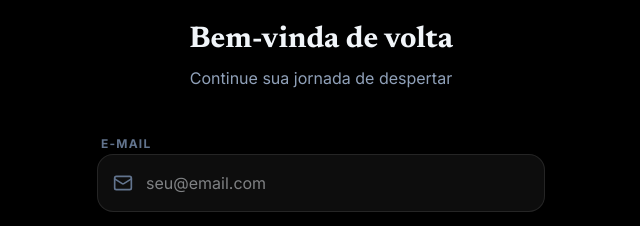
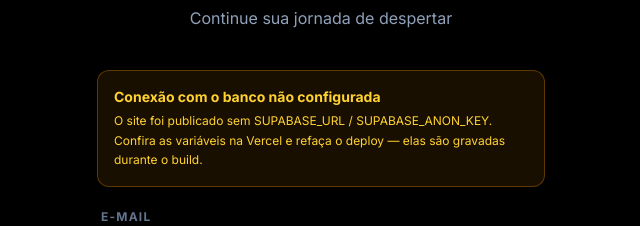
Before and after one commit to Nicevargas/curso-online, a Next.js app: page /login in a window 1280 px wide. Shown: the part 270-496 px from the top of the page, without its empty margins (319-959 px from the left). Built offline with nearby package versions, Linux system fonts and the light colour scheme; no server answers.

Commit message:
atualizar

```diff
--- a/app/api/consultor/route.ts
+++ b/app/api/consultor/route.ts
@@ -56,7 +56,7 @@ export async function POST(req: NextRequest) {
       );
     }
 
-    const geminiKey = process.env.GEMINI_API_KEY || process.env.NEXT_PUBLIC_GEMINI_API_KEY;
+    const geminiKey = process.env.GEMINI_API_KEY;
     const openaiKey = process.env.OPENAI_API_KEY;
 
     let contextText = '';
--- a/app/login/page.tsx
+++ b/app/login/page.tsx
@@ -5,7 +5,7 @@ import { motion } from 'motion/react';
 import { Mail, Lock, ArrowRight, Sparkles, AlertCircle } from 'lucide-react';
 import Link from 'next/link';
 import { useRouter, useSearchParams } from 'next/navigation';
-import { supabase } from '@/lib/supabase';
+import { supabase, isSupabaseConfigured } from '@/lib/supabase';
 import MistikaLogo from '@/components/Logo';
 
 function LoginForm() {
@@ -25,9 +25,12 @@ function LoginForm() {
 
   useEffect(() => {
     async function checkUser() {
-      const { data: { user } } = await supabase.auth.getUser();
-      if (user) {
-        window.location.href = '/';
+      if (!isSupabaseConfigured) return;
+      try {
+        const { data: { user } } = await supabase.auth.getUser();
+        if (user) window.location.href = '/';
+      } catch {
+        // sem conexão com o Supabase: a tela de login continua utilizável
       }
     }
     checkUser();
@@ -35,6 +38,12 @@ function LoginForm() {
 
   const handleLogin = async (e: React.FormEvent) => {
     e.preventDefault();
+
+    if (!isSupabaseConfigured) {
+      setError('O site está sem as variáveis SUPABASE_URL / SUPABASE_ANON_KEY. Refaça o deploy na Vercel.');
+      return;
+    }
+
     setLoading(true);
     setError(null);
     setStatus('Verificando credenciais...');
@@ -63,7 +72,7 @@ function LoginForm() {
       if (err.message?.includes('rate limit exceeded')) {
         setError('Muitas tentativas de login. Por favor, aguarde alguns minutos.');
       } else if (err.message?.includes('Failed to fetch') || err.message?.includes('fetch failed')) {
-        setError('Não foi possível conectar ao Supabase. Verifique SUPABASE_URL / SUPABASE_ANON_KEY.');
+        setError('Não foi possível conectar ao Supabase. Verifique as variáveis na Vercel e se o projeto Supabase não está pausado.');
       } else {
         setError(err.message || 'Erro ao fazer login. Verifique suas credenciais.');
       }
@@ -94,6 +103,16 @@ function LoginForm() {
           <h1 className="text-3xl font-bold text-slate-100 font-display mb-2">Bem-vinda de volta</h1>
           <p className="text-slate-400">Continue sua jornada de despertar</p>
         </div>
+
+        {!isSupabaseConfigured && (
+          <div className="mb-4 p-4 rounded-xl bg-amber-500/10 border border-amber-500/30 text-amber-300 text-sm">
+            <p className="font-bold mb-1">Conexão com o banco não configurada</p>
+            <p className="text-xs leading-relaxed">
+              O site foi publicado sem SUPABASE_URL / SUPABASE_ANON_KEY. Confira as variáveis na
+              Vercel e refaça o deploy — elas são gravadas durante o build.
+            </p>
+          </div>
+        )}
 
         <form onSubmit={handleLogin} className="space-y-4">
           {error && (
--- a/lib/SessionContext.tsx
+++ b/lib/SessionContext.tsx
@@ -75,6 +75,7 @@ export function SessionProvider({ children }: { children: React.ReactNode }) {
     let active = true;
 
     async function init() {
+      try {
         const { data: { user: authUser } } = await supabase.auth.getUser();
         if (!active) return;
 
@@ -83,7 +84,13 @@ export function SessionProvider({ children }: { children: React.ReactNode }) {
           loadedFor.current = authUser.id;
           await loadProfile(authUser.id);
         }
+      } catch (err) {
+        // Sem conexão com o Supabase: seguimos como visitante em vez de travar
+        // o app na tela de carregamento.
+        console.error('Não foi possível ler a sessão:', err);
+      } finally {
         if (active) setLoading(false);
+      }
     }
 
     init();
--- a/lib/apiAuth.ts
+++ b/lib/apiAuth.ts
@@ -19,8 +19,8 @@ export async function getUserFromRequest(req: NextRequest | Request): Promise<Au
   const token = authHeader?.replace(/^Bearer\s+/i, '').trim();
   if (!token) return null;
 
-  const supabaseUrl = process.env.SUPABASE_URL || process.env.NEXT_PUBLIC_SUPABASE_URL;
-  const anonKey = process.env.SUPABASE_ANON_KEY || process.env.NEXT_PUBLIC_SUPABASE_ANON_KEY;
+  const supabaseUrl = process.env.SUPABASE_URL;
+  const anonKey = process.env.SUPABASE_ANON_KEY;
   if (!supabaseUrl || !anonKey) return null;
 
   try {
--- a/lib/supabase.ts
+++ b/lib/supabase.ts
@@ -1,20 +1,22 @@
 import { createClient } from '@supabase/supabase-js';
 
-// SUPABASE_URL e SUPABASE_ANON_KEY chegam ao navegador via `env` em next.config.ts.
-// (Sem esse mapeamento o Next.js não expõe variáveis sem prefixo NEXT_PUBLIC_.)
-const supabaseUrl = process.env.SUPABASE_URL || process.env.NEXT_PUBLIC_SUPABASE_URL;
-const supabaseAnonKey = process.env.SUPABASE_ANON_KEY || process.env.NEXT_PUBLIC_SUPABASE_ANON_KEY;
+// Variáveis do projeto: SUPABASE_URL, SUPABASE_ANON_KEY, SUPABASE_SERVICE_ROLE_KEY.
+// A URL e a chave anônima chegam ao navegador pelo bloco `env` do next.config.ts.
+// A Vercel grava esses valores durante o build: alterou a variável, refaça o deploy.
+const supabaseUrl = process.env.SUPABASE_URL;
+const supabaseAnonKey = process.env.SUPABASE_ANON_KEY;
 
-if (!supabaseUrl || !supabaseAnonKey) {
-  const msg =
-    'SUPABASE_URL e SUPABASE_ANON_KEY (ou as versões com NEXT_PUBLIC_) não estão definidas. ' +
-    'Login e cadastro não vão funcionar até configurá-las (Vercel: Environment Variables; local: .env.local).';
-  if (typeof window !== 'undefined') {
-    console.error(msg);
-  }
+/** false quando as variáveis não chegaram ao navegador (build feito sem elas). */
+export const isSupabaseConfigured = Boolean(supabaseUrl && supabaseAnonKey);
+
+if (!isSupabaseConfigured && typeof window !== 'undefined') {
+  console.error(
+    'SUPABASE_URL / SUPABASE_ANON_KEY não chegaram ao navegador. ' +
+      'Confira as variáveis na Vercel e refaça o deploy — elas são gravadas durante o build.'
+  );
 }
 
-// Placeholder apenas para não quebrar o build; em runtime o erro acima já foi logado.
+// Placeholder só para o build não quebrar; em runtime o aviso acima já foi emitido.
 export const supabase = createClient(
   supabaseUrl || 'https://placeholder.supabase.co',
   supabaseAnonKey || 'placeholder',
@@ -27,5 +29,3 @@ export const supabase = createClient(
     },
   }
 );
-
-export const isSupabaseConfigured = Boolean(supabaseUrl && supabaseAnonKey);
--- a/lib/supabaseServer.ts
+++ b/lib/supabaseServer.ts
@@ -6,7 +6,7 @@ import { createClient } from '@supabase/supabase-js';
 // Cliente server-only com Service Role (ignora RLS). Usado em /api/auth/cadastro,
 // indexação da base de conhecimento e webhook do Mercado Pago.
 export function getSupabaseAdmin() {
-  const supabaseUrl = process.env.SUPABASE_URL || process.env.NEXT_PUBLIC_SUPABASE_URL;
+  const supabaseUrl = process.env.SUPABASE_URL;
   const serviceRoleKey = process.env.SUPABASE_SERVICE_ROLE_KEY;
 
   if (!supabaseUrl || !serviceRoleKey) {
@@ -20,8 +20,8 @@ export function getSupabaseAdmin() {
 
 // Cliente server-side com Anon Key (respeita RLS), usado quando a Service Role não está disponível.
 export function getSupabaseServerClient() {
-  const supabaseUrl = process.env.SUPABASE_URL || process.env.NEXT_PUBLIC_SUPABASE_URL;
-  const anonKey = process.env.SUPABASE_ANON_KEY || process.env.NEXT_PUBLIC_SUPABASE_ANON_KEY;
+  const supabaseUrl = process.env.SUPABASE_URL;
+  const anonKey = process.env.SUPABASE_ANON_KEY;
 
   if (!supabaseUrl || !anonKey) {
     throw new Error('SUPABASE_URL ou SUPABASE_ANON_KEY não configurados no servidor.');
--- a/next.config.ts
+++ b/next.config.ts
@@ -5,11 +5,14 @@ const nextConfig: NextConfig = {
   // Expõe ao navegador SOMENTE a URL e a Anon Key do Supabase (ambas públicas por
   // design; a segurança vem do RLS). Sem isso, process.env.SUPABASE_URL é undefined
   // no cliente e login/cadastro falham. A SERVICE_ROLE_KEY NUNCA entra aqui.
-  // Aceita os dois nomes: com e sem o prefixo NEXT_PUBLIC_. Assim funciona
-  // independentemente de como as variáveis estejam cadastradas na Vercel.
+  // Entrega ao navegador APENAS a URL e a chave anônima do Supabase (as duas são
+  // públicas por design; a segurança vem do RLS).
+  //
+  // ATENÇÃO: a Vercel grava estes valores NA HORA DO BUILD. Depois de criar ou
+  // alterar SUPABASE_URL / SUPABASE_ANON_KEY é obrigatório refazer o deploy.
   env: {
-    SUPABASE_URL: process.env.SUPABASE_URL ?? process.env.NEXT_PUBLIC_SUPABASE_URL ?? '',
-    SUPABASE_ANON_KEY: process.env.SUPABASE_ANON_KEY ?? process.env.NEXT_PUBLIC_SUPABASE_ANON_KEY ?? '',
+    SUPABASE_URL: process.env.SUPABASE_URL ?? '',
+    SUPABASE_ANON_KEY: process.env.SUPABASE_ANON_KEY ?? '',
   },
   eslint: {
     ignoreDuringBuilds: true,
```
Also changed, not shown: 1 other file (tests, documents, lock files or other folders). Lines whose indentation alone changed are shown as unchanged.
